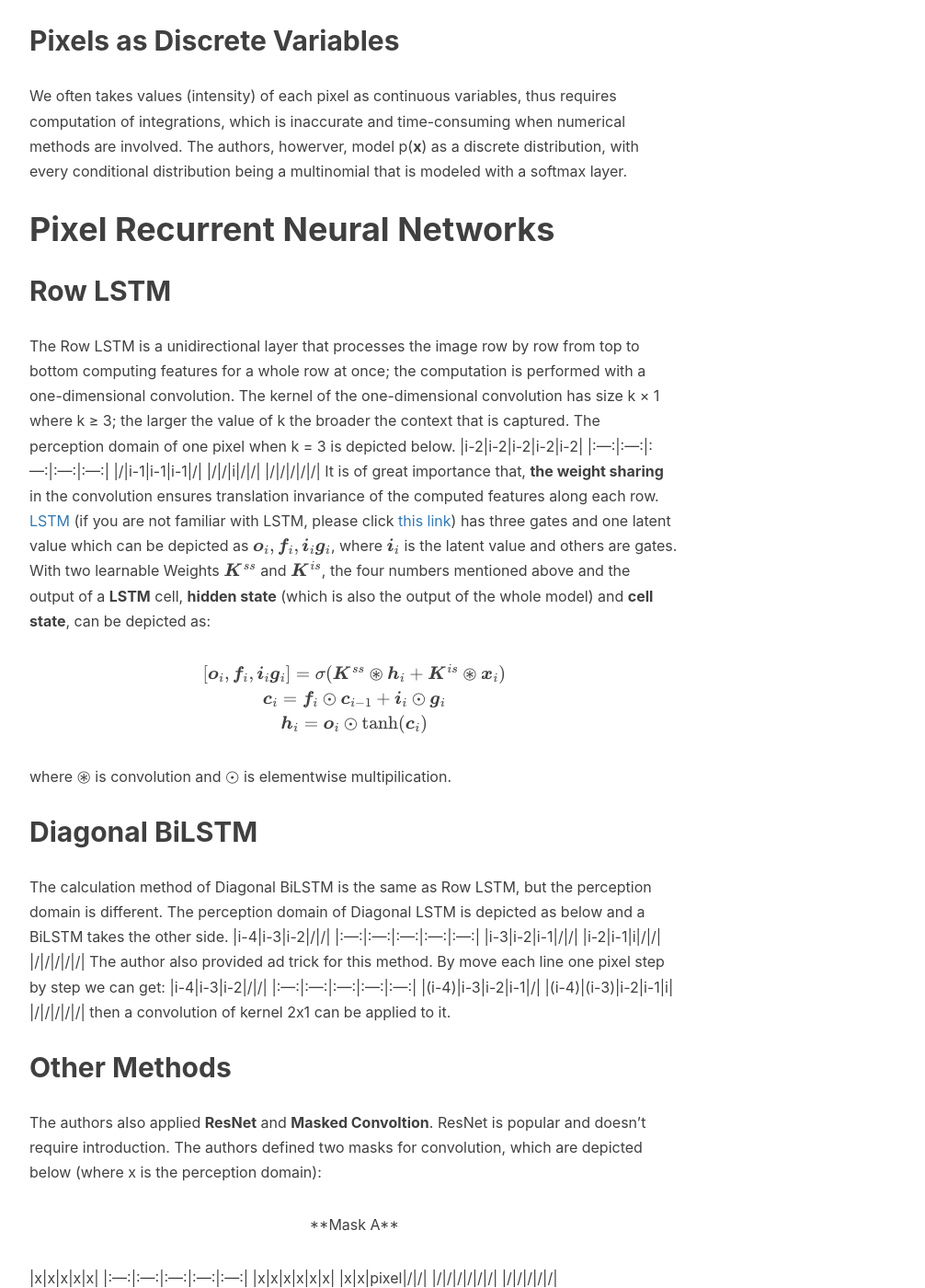
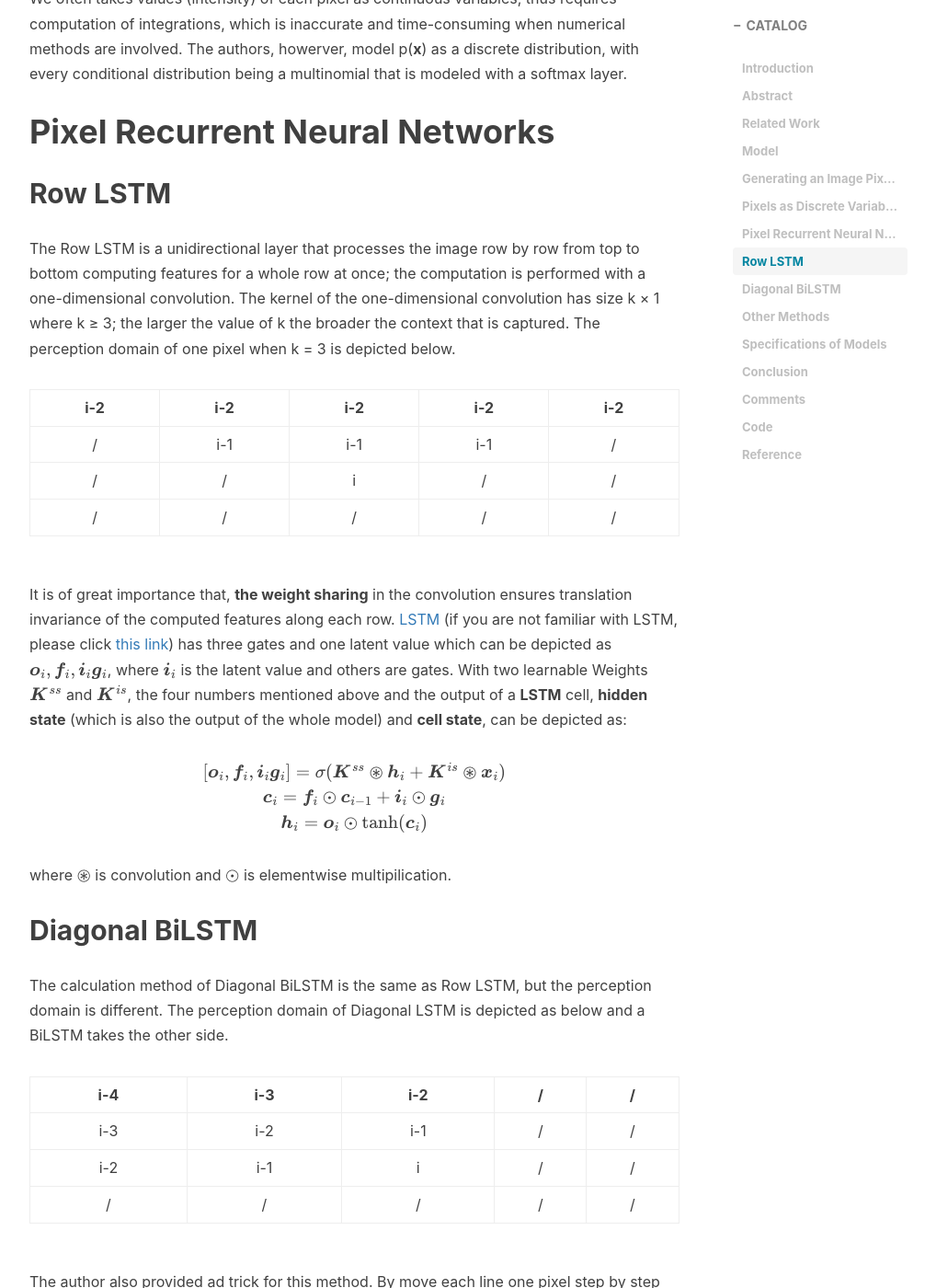
Before and after one commit to lab301-readings/lab301-readings.github.io, a Jekyll site: the page built from _posts/2017-11-06-Pixel Recurrent Neural Networks.md, in a window 1280 px wide and 1400 px high, scrolled down 2052 px. Shown: the whole window at 92% size, without its empty margins (233-1239 px from the left). Built offline with Jekyll 4.4.1, drawn with Linux system fonts in a browser that asks for light colours; nearby versions of some CDN libraries; our own code applies the rules of GitHub Pages for plain Markdown files; formulas are drawn with MathJax 3; comment, search, counter and statistics services are not loaded; some of the changed text lies outside the part shown.

Commit message:
Update 2017-11-06-Pixel Recurrent Neural Networks.md

```diff
--- a/_posts/2017-11-06-Pixel Recurrent Neural Networks.md
+++ b/_posts/2017-11-06-Pixel Recurrent Neural Networks.md
@@ -45,11 +44,13 @@ We often takes values (intensity) of each pixel as continuous variables, thus re
 ## Row LSTM
 The Row LSTM is a unidirectional layer that processes the image row by row from top to bottom computing features for a whole row at once; the computation is performed with a one-dimensional convolution. The kernel of the one-dimensional convolution has size k × 1 where k ≥ 3; the larger the value of k the broader the context that is captured.
 The perception domain of one pixel when k = 3 is depicted below.
+
 |i-2|i-2|i-2|i-2|i-2|
 |:---:|:---:|:---:|:---:|:---:|
 |/|i-1|i-1|i-1|/|
 |/|/|i|/|/|
 |/|/|/|/|/|
+
 It is of great importance that, **the weight sharing** in the convolution ensures translation invariance of the computed features along each row.
 [LSTM][1] (if you are not familiar with LSTM, please click [this link][1]) has three gates and one latent value which can be depicted as $\boldsymbol o_i, \boldsymbol f_i, \boldsymbol i_i \boldsymbol g_i$, where $\boldsymbol i_i$ is the latent value and others are gates.
 With two learnable Weights $\boldsymbol K^{ss}$ and $\boldsymbol K^{is}$, the four numbers mentioned above and the output of a **LSTM** cell, **hidden state** (which is also the output of the whole model) and **cell state**, can be depicted as:
@@ -62,22 +63,27 @@ where $\circledast $ is convolution and $\odot$ is elementwise multipilication.
 ## Diagonal BiLSTM
 The calculation method of Diagonal BiLSTM is the same as Row LSTM, but the perception domain is different.
 The perception domain of Diagonal LSTM is depicted as below and a BiLSTM takes the other side.
+
 |i-4|i-3|i-2|/|/|
 |:---:|:---:|:---:|:---:|:---:|
 |i-3|i-2|i-1|/|/|
 |i-2|i-1|i|/|/|
 |/|/|/|/|/|
+
 The author also provided ad trick for this method. By move each line one pixel step by step we can get:
+
 |i-4|i-3|i-2|/|/|
 |:---:|:---:|:---:|:---:|:---:|
 |(i-4)|i-3|i-2|i-1|/|
 |(i-4)|(i-3)|i-2|i-1|i|
 |/|/|/|/|/|
+
 then a convolution of kernel 2x1 can be applied to it.
 
 ## Other Methods
 The authors also applied **ResNet** and **Masked Convoltion**. ResNet is popular and doesn't require introduction. The authors defined two masks for convolution, which are depicted below (where x is the perception domain):
-<center>**Mask A**</center>
+<center>Mask A</center>
+
 |x|x|x|x|x|
 |:---:|:---:|:---:|:---:|:---:|
 |x|x|x|x|x|x|
@@ -85,7 +91,8 @@ The authors also applied **ResNet** and **Masked Convoltion**. ResNet is popular
 |/|/|/|/|/|/|
 |/|/|/|/|/|
 
-<center>**Mask B**</center>
+<center>Mask B</center>
+
 |x|/|x|/|x|
 |:---:|:---:|:---:|:---:|:---:|
 |/|x|/|x|/|x|
@@ -95,6 +102,7 @@ The authors also applied **ResNet** and **Masked Convoltion**. ResNet is popular
 
 # Specifications of Models
 The first layer is a 7 × 7 convolution that uses the mask of type A. The two types of LSTM networks then use a variable number of recurrent layers. The input-to-state convolution in this layer uses a mask of type B, whereas the state-to-state convolution is not masked. The PixelCNN uses convolutions of size 3 × 3 with a mask of type B. The top feature map is then passed through a couple of layers consisting of a Rectified Linear Unit (ReLU) and a 1×1 convolution.
+
 |RowLSTM|Diagonal BiSTM|
 |:---:|:---:|
 
```
Also changed, not shown: other parts of _posts/2017-11-06-Pixel Recurrent Neural Networks.md (+0 -1 lines).
